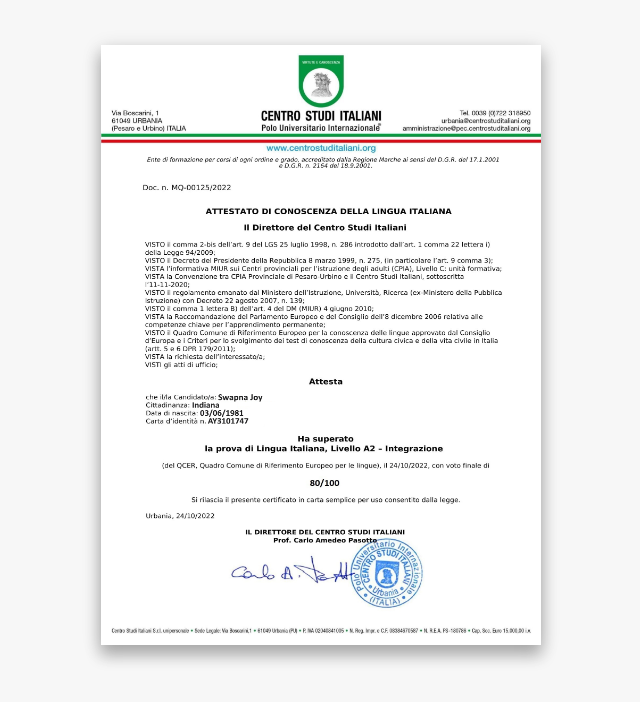
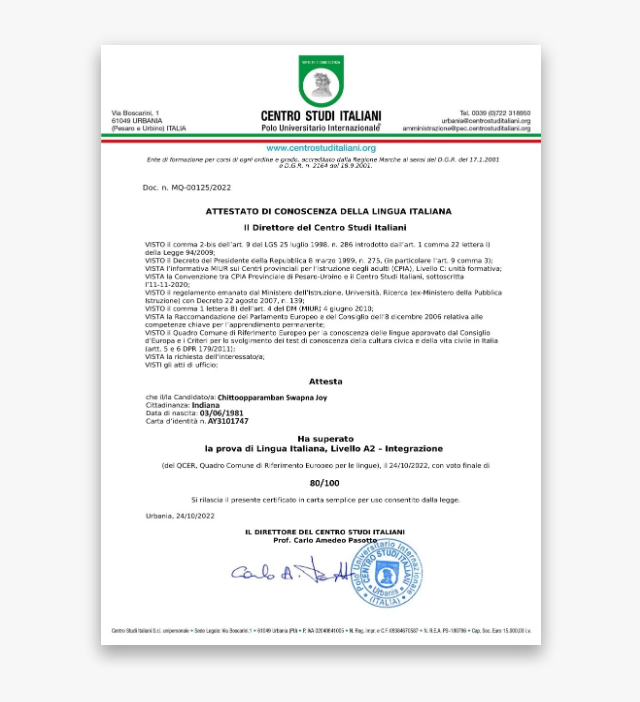
Before and after one commit to muhammadsaim185/qr-co5, a plain HTML site: page index.html in a window 1280 px wide. Shown: the whole page, without its empty margins (319-959 px from the left). Drawn offline with Linux system fonts and the light colour scheme.

Commit message:
Third Change

```diff
--- a/index.html
+++ b/index.html
@@ -15,7 +15,7 @@
   <body>
  <main>
 <div class="value-img bg-black">
-      <img src="img.png" data-action="zoom" data-original="img.png" alt="Document" />
+      <img src="img.jpg" data-action="zoom" data-original="img.png" alt="Document" />
     </div>
  </main>
 
```
Also changed, not shown: image.jpeg (added), image.png (deleted), img.jpg (added), img.png (deleted).
